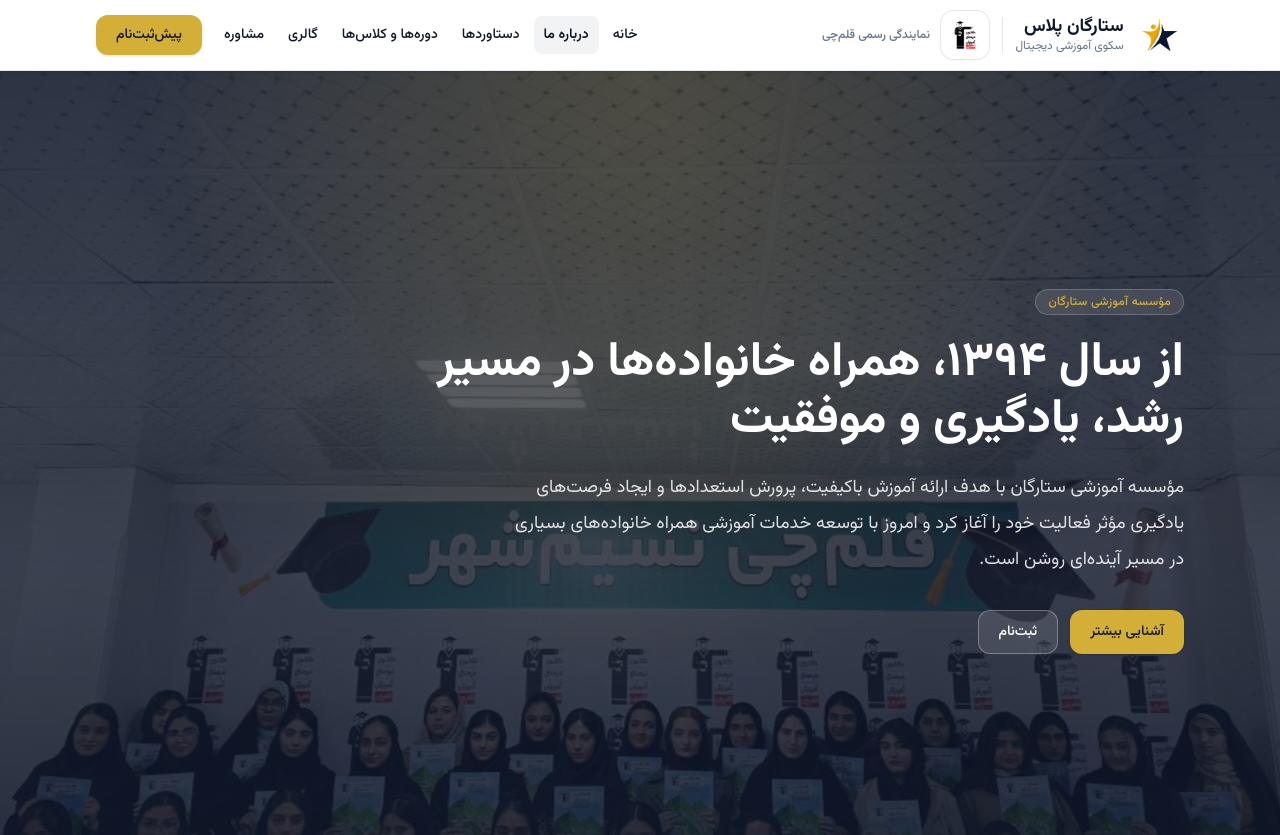
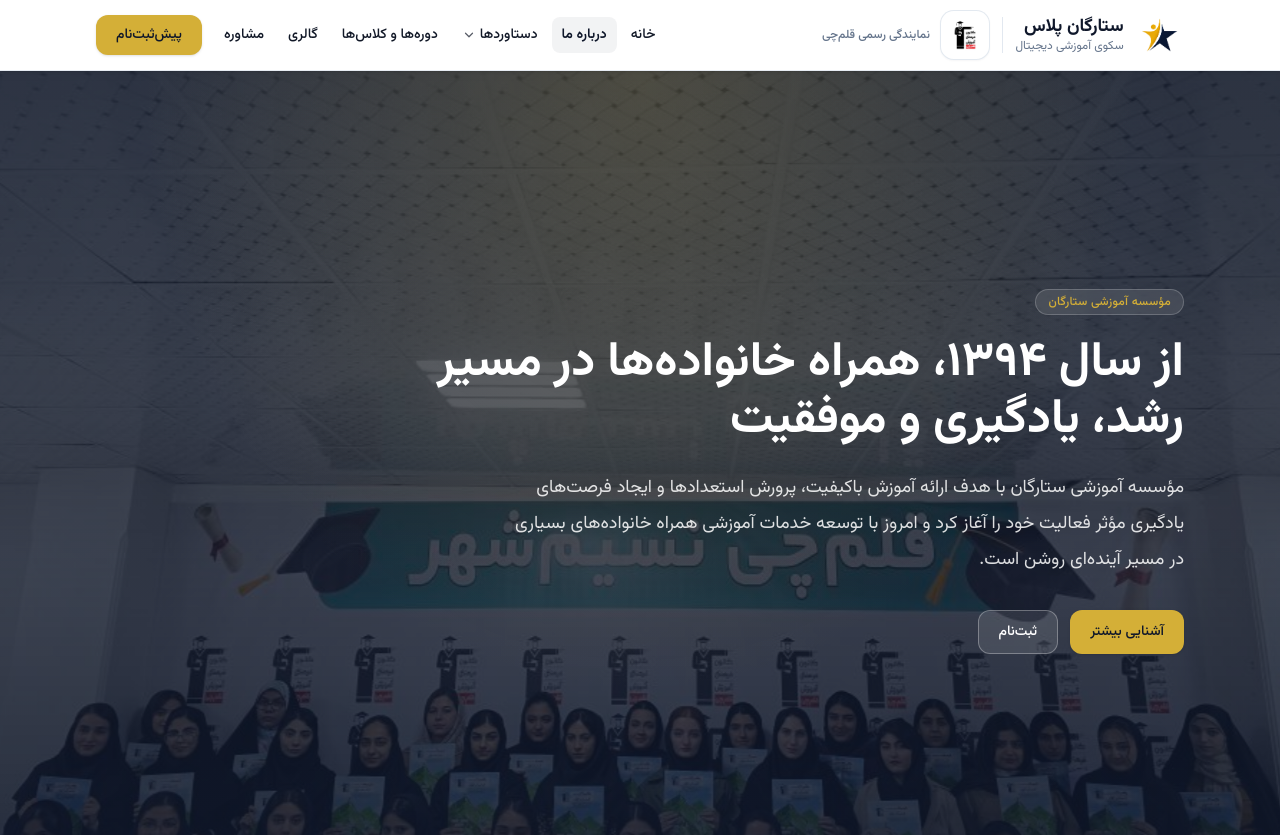
Before and after one commit to reza-ebrahimi99/setareganplus, a Next.js app: page /about in a window 1280 px wide. Shown: the top 835 px of the page. Built offline with nearby package versions, Linux system fonts and the light colour scheme.

Commit message:
feat(nav): add achievements dropdown with assessment results

```diff
--- a/components/layout/MainNav.tsx
+++ b/components/layout/MainNav.tsx
@@ -1,30 +1,198 @@
-import type { ReactNode } from "react";
+"use client";
+
+import { useId, useState, type ReactNode } from "react";
 import Link from "next/link";
-import { publicNavLinks } from "@/content/public-nav";
+import {
+  isPublicNavChildActive,
+  isPublicNavPathActive,
+  publicNavLinks,
+  type PublicNavLink,
+} from "@/content/public-nav";
 
 type MainNavProps = {
   activePath?: string;
   mobileExtra?: ReactNode;
 };
 
-function getLinkClassName(href: string, activePath?: string) {
+function ChevronDownIcon({ className }: { className?: string }) {
+  return (
+    <svg
+      aria-hidden="true"
+      viewBox="0 0 20 20"
+      fill="none"
+      className={className}
+    >
+      <path
+        d="M5 7.5 10 12.5 15 7.5"
+        stroke="currentColor"
+        strokeWidth="1.75"
+        strokeLinecap="round"
+        strokeLinejoin="round"
+      />
+    </svg>
+  );
+}
+
+function topLinkClassName(active: boolean) {
   const baseClassName =
-    "rounded-lg px-1.5 py-2 text-[0.8rem] font-medium leading-5 transition-colors focus-visible:outline focus-visible:outline-2 focus-visible:outline-offset-2 focus-visible:outline-secondary xl:px-2.5 xl:text-sm";
-  const isActive =
-    href === "/"
-      ? activePath === "/"
-      : Boolean(activePath?.startsWith(href));
+    "inline-flex items-center gap-1 rounded-lg px-1.5 py-2 text-[0.8rem] font-medium leading-5 transition-colors focus-visible:outline focus-visible:outline-2 focus-visible:outline-offset-2 focus-visible:outline-secondary xl:px-2.5 xl:text-sm";
 
-  if (isActive) {
+  if (active) {
     return `${baseClassName} bg-primary/5 font-semibold text-primary`;
   }
 
   return `${baseClassName} text-foreground hover:bg-background hover:text-primary`;
 }
 
+function childLinkClassName(active: boolean) {
+  const baseClassName =
+    "block rounded-lg px-3 py-2.5 text-sm transition-colors focus-visible:outline focus-visible:outline-2 focus-visible:outline-offset-2 focus-visible:outline-secondary";
+
+  if (active) {
+    return `${baseClassName} bg-primary/5 font-semibold text-primary`;
+  }
+
+  return `${baseClassName} text-foreground hover:bg-background hover:text-primary`;
+}
+
+function DesktopNavItem({
+  link,
+  activePath,
+}: {
+  link: PublicNavLink;
+  activePath?: string;
+}) {
+  const parentActive = isPublicNavPathActive(link, activePath);
+  const children = link.children;
+
+  if (!children || children.length === 0) {
+    return (
+      <li className="shrink-0">
+        <Link
+          href={link.href}
+          className={topLinkClassName(parentActive)}
+          aria-current={parentActive ? "page" : undefined}
+        >
+          {link.label}
+        </Link>
+      </li>
+    );
+  }
+
+  return (
+    <li className="group/nav relative shrink-0">
+      <Link
+        href={link.href}
+        className={topLinkClassName(parentActive)}
+        aria-haspopup="menu"
+        aria-current={parentActive ? "page" : undefined}
+      >
+        <span>{link.label}</span>
+        <ChevronDownIcon className="size-3.5 opacity-70 transition-transform duration-200 group-hover/nav:rotate-180 group-focus-within/nav:rotate-180" />
+      </Link>
+
+      <ul
+        role="menu"
+        aria-label={link.label}
+        className="invisible absolute top-full end-0 z-50 mt-1 min-w-[14.5rem] translate-y-1 list-none rounded-xl border border-border bg-surface p-1.5 opacity-0 shadow-[0_12px_40px_rgb(15_23_42_/_0.12)] transition-[opacity,transform,visibility] duration-150 group-hover/nav:visible group-hover/nav:translate-y-0 group-hover/nav:opacity-100 group-focus-within/nav:visible group-focus-within/nav:translate-y-0 group-focus-within/nav:opacity-100"
+      >
+        {children.map((child) => {
+          const childActive = isPublicNavChildActive(child.href, activePath);
+          return (
+            <li key={`${child.href}:${child.label}`} role="none">
+              <Link
+                href={child.href}
+                role="menuitem"
+                className={childLinkClassName(childActive)}
+                aria-current={childActive ? "page" : undefined}
+              >
+                {child.label}
+              </Link>
+            </li>
+          );
+        })}
+      </ul>
+    </li>
+  );
+}
+
+function MobileNavItem({
+  link,
+  activePath,
+}: {
+  link: PublicNavLink;
+  activePath?: string;
+}) {
+  const panelId = useId();
+  const parentActive = isPublicNavPathActive(link, activePath);
+  const children = link.children;
+  const [open, setOpen] = useState(parentActive);
+
+  if (!children || children.length === 0) {
+    return (
+      <li>
+        <Link
+          href={link.href}
+          className={topLinkClassName(parentActive)}
+          aria-current={parentActive ? "page" : undefined}
+        >
+          {link.label}
+        </Link>
+      </li>
+    );
+  }
+
+  return (
+    <li className="rounded-lg">
+      <div className="flex items-center gap-1">
+        <Link
+          href={link.href}
+          className={`min-w-0 flex-1 ${topLinkClassName(parentActive)}`}
+          aria-current={parentActive ? "page" : undefined}
+        >
+          {link.label}
+        </Link>
+        <button
+          type="button"
+          className="inline-flex size-9 shrink-0 items-center justify-center rounded-lg border border-border bg-surface text-foreground transition-colors hover:bg-background focus-visible:outline focus-visible:outline-2 focus-visible:outline-offset-2 focus-visible:outline-secondary"
+          aria-expanded={open}
+          aria-controls={panelId}
+          aria-label={`${open ? "بستن" : "باز کردن"} زیرمنوی ${link.label}`}
+          onClick={() => setOpen((current) => !current)}
+        >
+          <ChevronDownIcon
+            className={`size-3.5 transition-transform ${open ? "rotate-180" : ""}`}
+          />
+        </button>
+      </div>
+      {open ? (
+        <ul
+          id={panelId}
+          className="mt-1 space-y-0.5 border-s border-border/80 py-1 ps-3"
+        >
+          {children.map((child) => {
+            const childActive = isPublicNavChildActive(child.href, activePath);
+            return (
+              <li key={`${child.href}:${child.label}`}>
+                <Link
+                  href={child.href}
+                  className={childLinkClassName(childActive)}
+                  aria-current={childActive ? "page" : undefined}
+                >
+                  {child.label}
+                </Link>
+              </li>
+            );
+          })}
+        </ul>
+      ) : null}
+    </li>
+  );
+}
+
 /**
- * Desktop + mobile share `publicNavLinks` — no separate whitelist / slice.
- * Do not filter out `/about`; every entry must render as an `<a href="…">`.
+ * Desktop + mobile share `publicNavLinks`.
+ * Items with `children` render as dropdown (desktop) / accordion (mobile).
  */
 export function MainNav({ activePath, mobileExtra }: MainNavProps) {
   return (
@@ -35,21 +203,11 @@ export function MainNav({ activePath, mobileExtra }: MainNavProps) {
       >
         <ul className="flex max-w-full list-none flex-wrap items-center justify-end gap-x-0.5 gap-y-1 xl:gap-x-1">
           {publicNavLinks.map((link) => (
-            <li key={link.href} className="shrink-0">
-              <Link
-                href={link.href}
-                className={getLinkClassName(link.href, activePath)}
-                aria-current={
-                  (link.href === "/"
-                    ? activePath === "/"
-                    : Boolean(activePath?.startsWith(link.href)))
-                    ? "page"
-                    : undefined
-                }
-              >
-                {link.label}
-              </Link>
-            </li>
+            <DesktopNavItem
+              key={link.href}
+              link={link}
+              activePath={activePath}
+            />
           ))}
         </ul>
       </nav>
@@ -64,26 +222,16 @@ export function MainNav({ activePath, mobileExtra }: MainNavProps) {
           <span>منو</span>
         </summary>
         <nav
-          className="absolute end-0 top-full z-20 mt-2 min-w-56 rounded-xl border border-border bg-surface p-2 shadow-lg"
+          className="absolute end-0 top-full z-50 mt-2 min-w-56 rounded-xl border border-border bg-surface p-2 shadow-lg"
           aria-label="ناوبری موبایل"
         >
           <ul className="flex list-none flex-col gap-1">
             {publicNavLinks.map((link) => (
-              <li key={link.href}>
-                <Link
-                  href={link.href}
-                  className={getLinkClassName(link.href, activePath)}
-                  aria-current={
-                    (link.href === "/"
-                      ? activePath === "/"
-                      : Boolean(activePath?.startsWith(link.href)))
-                      ? "page"
-                      : undefined
-                  }
-                >
-                  {link.label}
-                </Link>
-              </li>
+              <MobileNavItem
+                key={link.href}
+                link={link}
+                activePath={activePath}
+              />
             ))}
           </ul>
           {mobileExtra ? (
--- a/content/public-nav.ts
+++ b/content/public-nav.ts
@@ -2,30 +2,74 @@
  * Single source of truth for public primary navigation (desktop + mobile).
  * SiteHeader / MainNav must render this list — do not hardcode parallel menus.
  */
+
+export type PublicNavChildLink = {
+  href: string;
+  label: string;
+};
+
 export type PublicNavLink = {
   href: string;
   label: string;
+  children?: readonly PublicNavChildLink[];
 };
 
 /**
  * Final primary menu (order is intentional):
  * خانه → درباره ما → دستاوردها → دوره‌ها و کلاس‌ها → گالری → مشاوره
  *
- * - دستاوردها: hub for institute successes (افتخارات + نتایج آزمون)
- * - دوره‌ها و کلاس‌ها: merged courses/classes entry
- * - پیش‌ثبت‌نام stays as the gold header CTA only (not a text nav item)
+ * دستاوردها is a dropdown:
+ * - افتخارات مؤسسه → /achievements
+ * - نتایج آزمون‌های قلم‌چی → /assessments (public assessment directory)
+ *
+ * پیش‌ثبت‌نام stays as the gold header CTA only (not a text nav item).
  */
 export const publicNavLinks = [
   { href: "/", label: "خانه" },
   { href: "/about", label: "درباره ما" },
-  { href: "/achievements", label: "دستاوردها" },
+  {
+    href: "/achievements",
+    label: "دستاوردها",
+    children: [
+      { href: "/achievements", label: "افتخارات مؤسسه" },
+      { href: "/assessments", label: "نتایج آزمون‌های قلم‌چی" },
+    ],
+  },
   { href: "/courses", label: "دوره‌ها و کلاس‌ها" },
   { href: "/gallery", label: "گالری" },
   { href: "/consultation", label: "مشاوره" },
 ] as const satisfies readonly PublicNavLink[];
 
-export type PublicNavHref = (typeof publicNavLinks)[number]["href"];
+export function publicNavIncludesHref(href: string): boolean {
+  return publicNavLinks.some((link) => {
+    if (link.href === href) return true;
+    if (!("children" in link) || !link.children) return false;
+    return link.children.some((child) => child.href === href);
+  });
+}
 
-export function publicNavIncludesHref(href: string): boolean {
-  return publicNavLinks.some((link) => link.href === href);
+export function isPublicNavPathActive(
+  link: PublicNavLink,
+  activePath?: string,
+): boolean {
+  if (!activePath) return false;
+  if (link.href === "/") return activePath === "/";
+  if (activePath === link.href || activePath.startsWith(`${link.href}/`)) {
+    return true;
+  }
+  const children = link.children;
+  if (!children) return false;
+  return children.some(
+    (child) =>
+      activePath === child.href || activePath.startsWith(`${child.href}/`),
+  );
 }
+
+export function isPublicNavChildActive(
+  href: string,
+  activePath?: string,
+): boolean {
+  if (!activePath) return false;
+  if (href === "/") return activePath === "/";
+  return activePath === href || activePath.startsWith(`${href}/`);
+}
--- a/scripts/public-nav-smoke.ts
+++ b/scripts/public-nav-smoke.ts
@@ -1,6 +1,7 @@
 /**
- * Guards public primary navigation: /about must stay in config and MainNav.
+ * Guards public primary navigation + achievements dropdown.
  * Run: npx tsx scripts/public-nav-smoke.ts
+ * or: npm run test:public-nav
  */
 
 import assert from "node:assert/strict";
@@ -33,6 +34,39 @@ function main() {
     "pre-registration must not appear as a text nav item (gold CTA only)",
   );
 
+  const achievements = publicNavLinks.find(
+    (link) => link.label === "دستاوردها",
+  );
+  assert.ok(achievements, 'menu must include label "دستاوردها"');
+  assert.equal(achievements.href, "/achievements");
+  assert.ok(achievements.children, "دستاوردها must have children");
+  assert.equal(
+    achievements.children.length,
+    2,
+    "دستاوردها must have exactly two children",
+  );
+
+  const [honors, examResults] = achievements.children;
+  assert.equal(honors.label, "افتخارات مؤسسه");
+  assert.equal(honors.href, "/achievements");
+  assert.equal(examResults.label, "نتایج آزمون‌های قلم‌چی");
+  assert.equal(
+    examResults.href,
+    "/assessments",
+    "قلم‌چی results must point to the existing public /assessments route",
+  );
+
+  assert.notEqual(
+    honors.href,
+    examResults.href,
+    "dropdown children should target distinct routes (or intentional anchors)",
+  );
+
+  assert.ok(
+    publicNavIncludesHref("/assessments"),
+    "publicNavIncludesHref must recognize child href /assessments",
+  );
+
   const mainNavPath = path.join(
     process.cwd(),
     "components",
@@ -51,18 +85,42 @@ function main() {
     /publicNavLinks\.map/,
     "MainNav must map publicNavLinks for render (desktop/mobile)",
   );
+  assert.match(
+    mainNavSource,
+    /DesktopNavItem/,
+    "MainNav must render desktop dropdown items",
+  );
+  assert.match(
+    mainNavSource,
+    /MobileNavItem/,
+    "MainNav must render mobile accordion items",
+  );
+  assert.match(
+    mainNavSource,
+    /link\.children/,
+    "MainNav must render nav children for dropdown/accordion",
+  );
+  assert.match(
+    mainNavSource,
+    /aria-expanded/,
+    "Mobile submenu toggle must expose aria-expanded",
+  );
+  assert.match(
+    mainNavSource,
+    /role=["']menu["']/,
+    "Desktop dropdown must expose role=menu",
+  );
+  assert.match(
+    mainNavSource,
+    /group\/nav/,
+    "Desktop dropdown must use hover/focus-within group",
+  );
   assert.doesNotMatch(
     mainNavSource,
     /filter\s*\(\s*\(?\s*link[^)]*\)?\s*=>\s*link\.href\s*!==\s*["']\/about["']/,
     "MainNav must not filter out /about",
   );
-  assert.doesNotMatch(
-    mainNavSource,
-    /href\s*!==\s*["']\/about["']/,
-    "MainNav must not exclude /about via href comparison",
-  );
 
-  // Both desktop and mobile lists must iterate the shared config.
   const mapOccurrences = mainNavSource.match(/publicNavLinks\.map/g) ?? [];
   assert.ok(
     mapOccurrences.length >= 2,
@@ -71,7 +129,9 @@ function main() {
 
   console.log("public-nav-smoke PASS");
   console.log(`  links: ${hrefs.join(" → ")}`);
-  console.log('  /about + MainNav shared config OK');
+  console.log(
+    `  دستاوردها → ${honors.label} (${honors.href}), ${examResults.label} (${examResults.href})`,
+  );
 }
 
 main();
```
